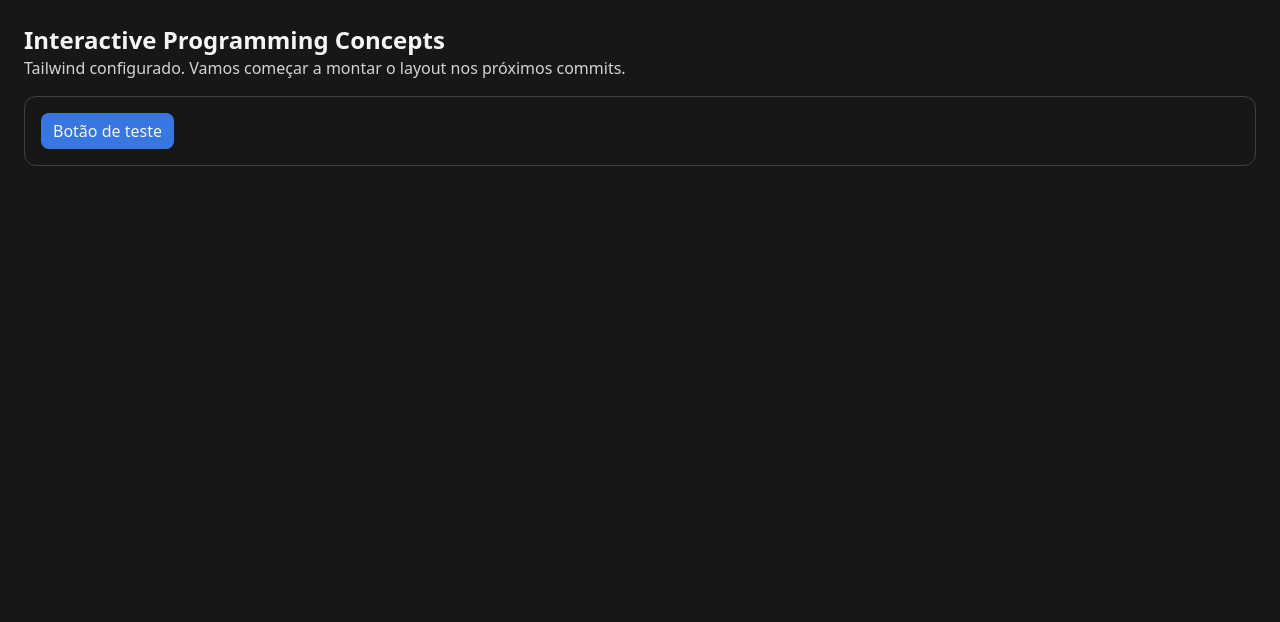
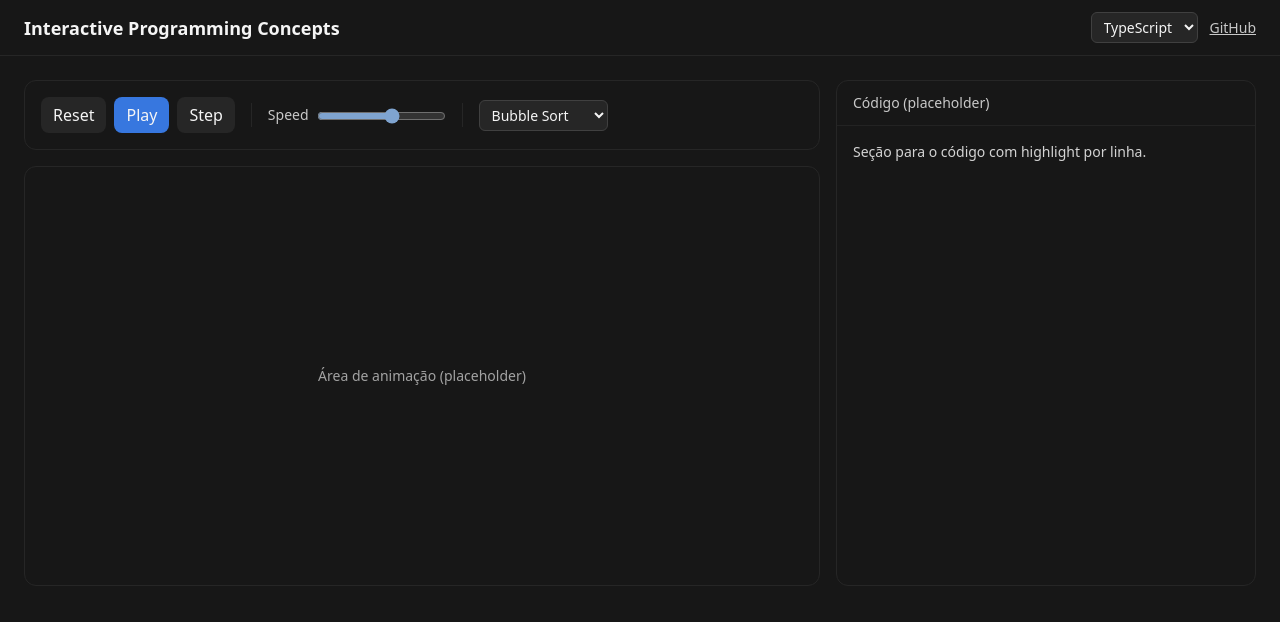
Before and after one commit to leanite/interactive-programming-concepts, a React (Vite) app: page / in a window 1280 px wide. Shown: the top 622 px of the page. Built offline with nearby package versions, Linux system fonts and the light colour scheme.

Commit message:
feat(ui): add basic 2-column layout with topbar and language selector (Java, Python, C, Rust, TypeScript)

```diff
--- a/src/App.tsx
+++ b/src/App.tsx
@@ -1,18 +1,21 @@
-import React from "react";
+import TopBar from "./components/TopBar";
+import Controls from "./components/Controls";
+import Canvas from "./components/Canvas";
+import CodePanel from "./components/CodePanel";
 
 export default function App() {
   return (
-    <div className="p-6">
-      <h1 className="text-2xl font-semibold">Interactive Programming Concepts</h1>
-      <p className="text-neutral-300">
-        Tailwind configurado. Vamos começar a montar o layout nos próximos commits.
-      </p>
+    <div className="min-h-screen">
+      <TopBar />
 
-      <div className="mt-4 rounded-xl border border-neutral-700 p-4">
-        <button className="rounded-lg bg-blue-500/90 px-3 py-1.5 hover:bg-blue-500">
-          Botão de teste
-        </button>
-      </div>
+      <main className="grid grid-cols-1 lg:grid-cols-[1fr_420px] gap-4 p-4 sm:p-6">
+        <section className="space-y-4">
+          <Controls />
+          <Canvas />
+        </section>
+
+        <CodePanel />
+      </main>
     </div>
   );
 }
--- /dev/null
+++ b/src/components/Canvas.tsx
@@ -0,0 +1,7 @@
+export default function Canvas() {
+  return (
+    <div className="bg-neutral-900 rounded-xl p-4 border border-neutral-800 h-[420px] flex items-center justify-center">
+      <span className="text-neutral-400 text-sm">Área de animação (placeholder)</span>
+    </div>
+  );
+}
--- /dev/null
+++ b/src/components/CodePanel.tsx
@@ -0,0 +1,12 @@
+export default function CodePanel() {
+  return (
+    <aside className="bg-neutral-900 rounded-xl border border-neutral-800 overflow-hidden">
+      <div className="px-4 py-3 border-b border-neutral-800 text-sm opacity-80">
+        Código (placeholder)
+      </div>
+      <div className="p-4 text-neutral-300 text-sm">
+        Seção para o código com highlight por linha.
+      </div>
+    </aside>
+  );
+}
--- /dev/null
+++ b/src/components/Controls.tsx
@@ -0,0 +1,33 @@
+export default function Controls() {
+  return (
+    <div className="bg-neutral-900 rounded-xl p-4 border border-neutral-800">
+      <div className="flex flex-wrap items-center gap-2">
+        <button className="px-3 py-1.5 rounded-lg bg-neutral-800 hover:bg-neutral-700">
+          Reset
+        </button>
+        <button className="px-3 py-1.5 rounded-lg bg-blue-500/90 hover:bg-blue-500">
+          Play
+        </button>
+        <button className="px-3 py-1.5 rounded-lg bg-neutral-800 hover:bg-neutral-700">
+          Step
+        </button>
+
+        <div className="w-px h-6 bg-neutral-800 mx-2" />
+
+        <label className="text-sm opacity-80">
+          Speed
+          <input type="range" min={0} max={100} defaultValue={60} className="ml-2 align-middle" />
+        </label>
+
+        <div className="w-px h-6 bg-neutral-800 mx-2" />
+
+        <select className="bg-neutral-800 border border-neutral-700 rounded-md px-2 py-1 text-sm">
+          <option>Bubble Sort</option>
+          <option>Insertion Sort</option>
+          <option>Stack</option>
+          <option>Queue</option>
+        </select>
+      </div>
+    </div>
+  );
+}
--- /dev/null
+++ b/src/components/TopBar.tsx
@@ -0,0 +1,28 @@
+export default function TopBar() {
+  return (
+    <header className="border-b border-neutral-800 px-4 sm:px-6 py-3 flex items-center justify-between">
+      <h1 className="text-lg font-semibold">Interactive Programming Concepts</h1>
+
+      <div className="flex items-center gap-3">
+        <select
+          className="bg-neutral-800 border border-neutral-700 rounded-md px-2 py-1 text-sm"
+          defaultValue="typescript"
+        >
+          <option value="java">Java</option>
+          <option value="python">Python</option>
+          <option value="c">C</option>
+          <option value="rust">Rust</option>
+          <option value="typescript">TypeScript</option>
+        </select>
+
+        <a
+          href="#"
+          className="text-sm opacity-80 hover:opacity-100 underline"
+          aria-label="Repositório no GitHub"
+        >
+          GitHub
+        </a>
+      </div>
+    </header>
+  );
+}
```
